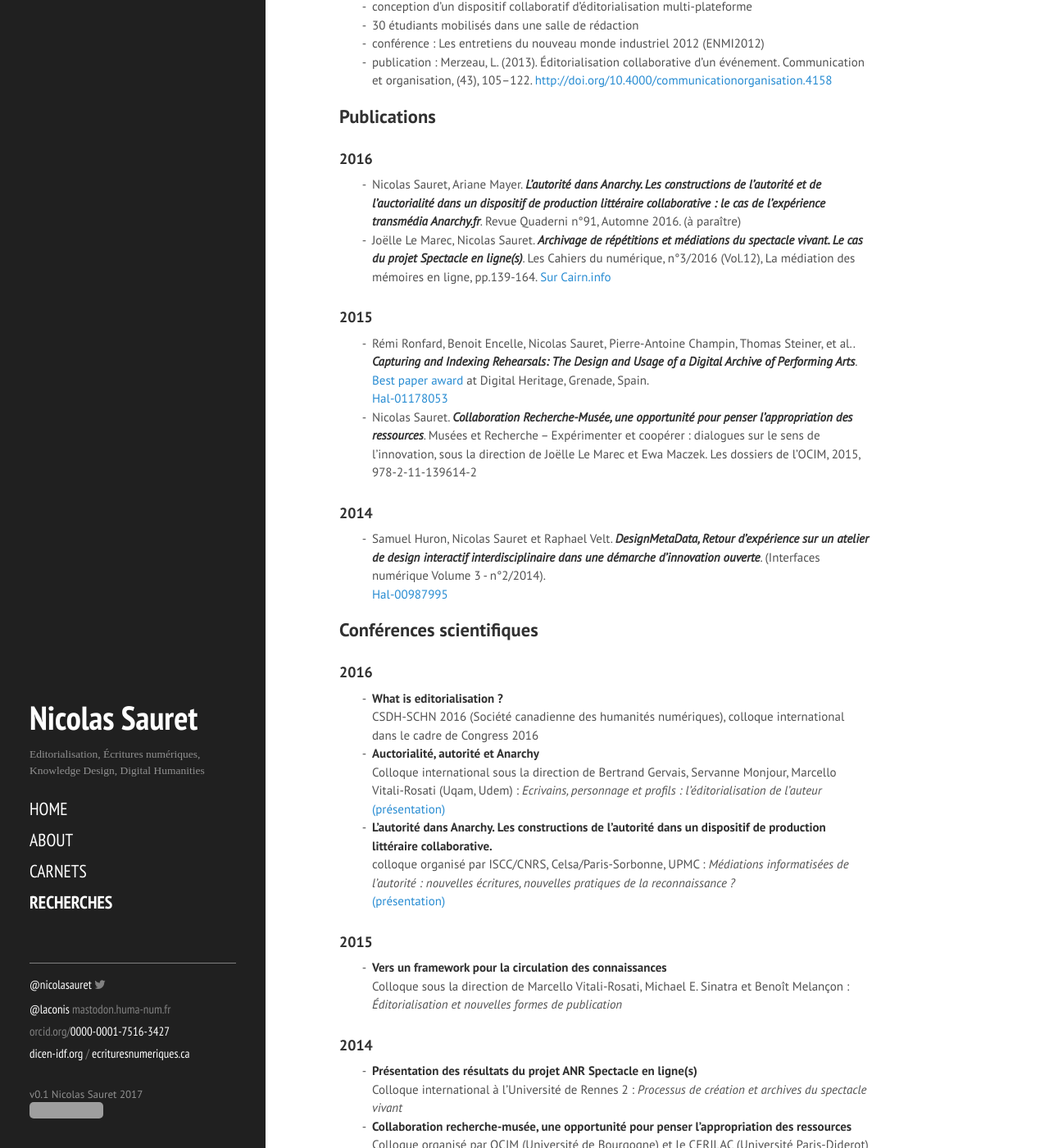
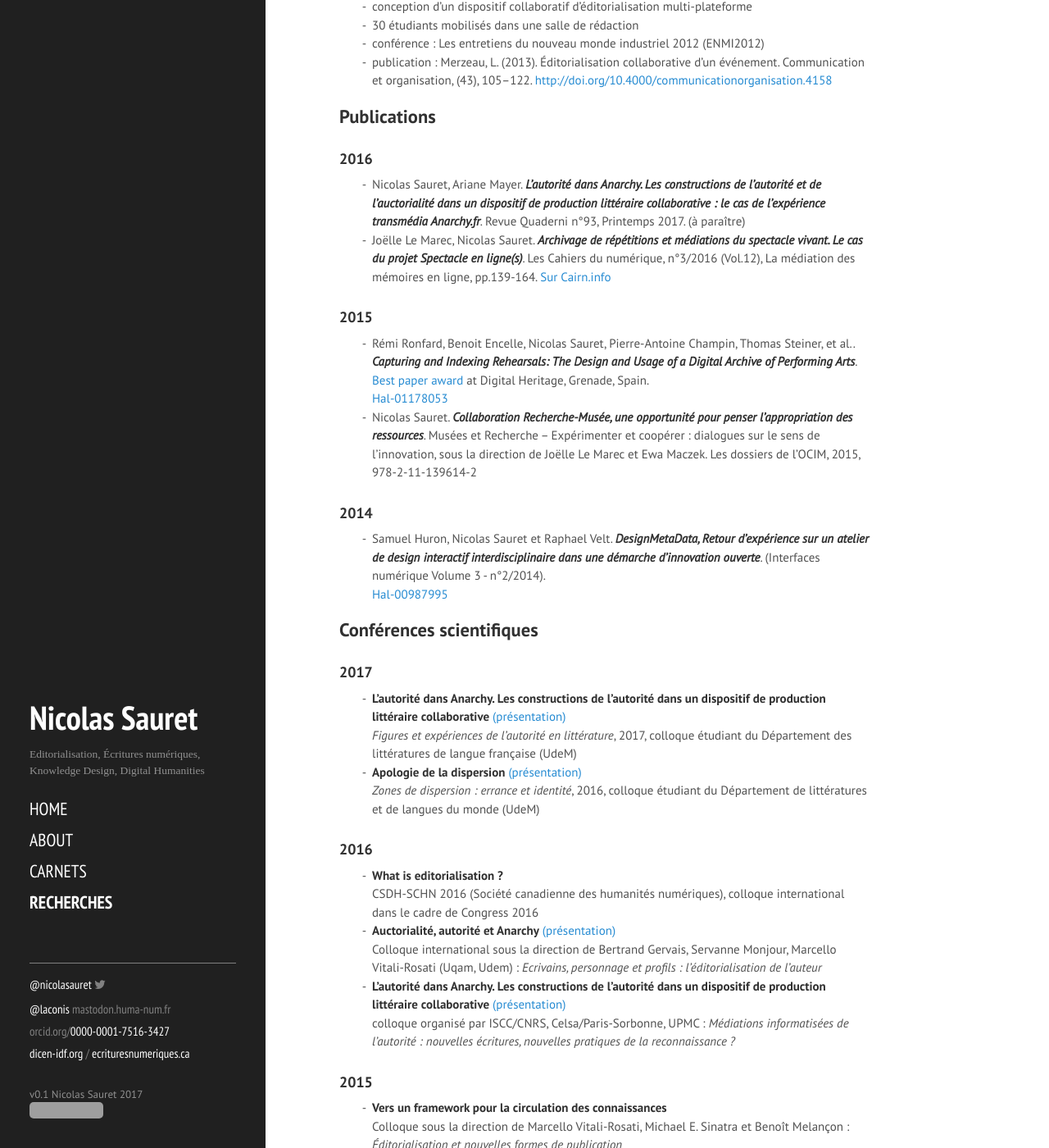
Before and after one commit to lakonis/lakonis.github.io, a Jekyll site: the page built from recherches.md, in a window 1280 px wide and 1400 px high, scrolled down 1285 px. Shown: the whole window at 82% size. Built offline with Jekyll 4.4.1, drawn with Linux system fonts in a browser that asks for light colours; nearby versions of some CDN libraries; grey boxes are pictures that could not be loaded.

Commit message:
add communications 2017

```diff
--- a/recherches.md
+++ b/recherches.md
@@ -61,7 +61,7 @@ title: Recherches
 
 ### 2016
 
-* Nicolas Sauret, Ariane Mayer. **_L’autorité dans Anarchy. Les constructions de l’autorité et de l’auctorialité dans un dispositif de production littéraire collaborative : le cas de l’expérience transmédia Anarchy.fr_**. Revue Quaderni n°91, Automne 2016. (à paraître)
+* Nicolas Sauret, Ariane Mayer. **_L’autorité dans Anarchy. Les constructions de l’autorité et de l’auctorialité dans un dispositif de production littéraire collaborative : le cas de l’expérience transmédia Anarchy.fr_**. Revue Quaderni n°93, Printemps 2017. (à paraître)
 * Joëlle Le Marec, Nicolas Sauret. **_Archivage de répétitions et médiations du spectacle vivant. Le cas du projet Spectacle en ligne(s)_**. Les Cahiers du numérique, n°3/2016 (Vol.12), La médiation des mémoires en ligne, pp.139-164. [Sur Cairn.info](http://www.cairn.info/revue-les-cahiers-du-numerique-2016-3-page-139.htm)
 
 ### 2015
@@ -78,18 +78,21 @@ title: Recherches
 
 ## Conférences scientifiques
 
+### 2017
+
+* **L'autorité dans Anarchy. Les constructions de l'autorité dans un dispositif de production littéraire collaborative** [(présentation)]({{ site.github. url }}/sAnarchyAutoriteUdem/)
+_Figures et expériences de l'autorité en littérature_, 2017, colloque étudiant du Département des littératures de langue française (UdeM)
+* **Apologie de la dispersion** [(présentation)]({{ site.github. url }}/behindinstin/2016/12/14/colloque-etudiant-zones-de-dispersion-errance-et-identite.html)
+_Zones de dispersion : errance et identité_, 2016, colloque étudiant du Département de littératures et de langues du monde (UdeM)
+
 ### 2016
-
-<!-- ajouter colloque étudiant Livia, colloque étudiant Autorité -->
 
 * **What is editorialisation ?**
 CSDH-SCHN 2016 (Société canadienne des humanités numériques), colloque international dans le cadre de Congress 2016
-* **Auctorialité, autorité et Anarchy**
+* **Auctorialité, autorité et Anarchy** [(présentation)]({{ site.github. url }}/behindanarchy/2016/05/24/intervention-au-colloque-editorialisation-de-l-auteur.html)
 Colloque international sous la direction de Bertrand Gervais, Servanne Monjour, Marcello Vitali-Rosati (Uqam, Udem) : _Ecrivains, personnage et profils : l’éditorialisation de l’auteur_
-[(présentation)]({{ site.github. url }}/behindanarchy/2016/05/24/intervention-au-colloque-editorialisation-de-l-auteur.html)
-* **L’autorité dans Anarchy. Les constructions de l’autorité dans un dispositif de production littéraire collaborative.**
+* **L’autorité dans Anarchy. Les constructions de l’autorité dans un dispositif de production littéraire collaborative** [(présentation)]({{ site.github. url }}/behindanarchy/2016/03/16/intervention-au-colloque-mediations-informatisees-de-l-autorite.html)
 colloque organisé par ISCC/CNRS, Celsa/Paris-Sorbonne, UPMC : _Médiations informatisées de l’autorité : nouvelles écritures, nouvelles pratiques de la reconnaissance ?_
-[(présentation)]({{ site.github. url }}/behindanarchy/2016/03/16/intervention-au-colloque-mediations-informatisees-de-l-autorite.html)
 
 ### 2015
 
```
